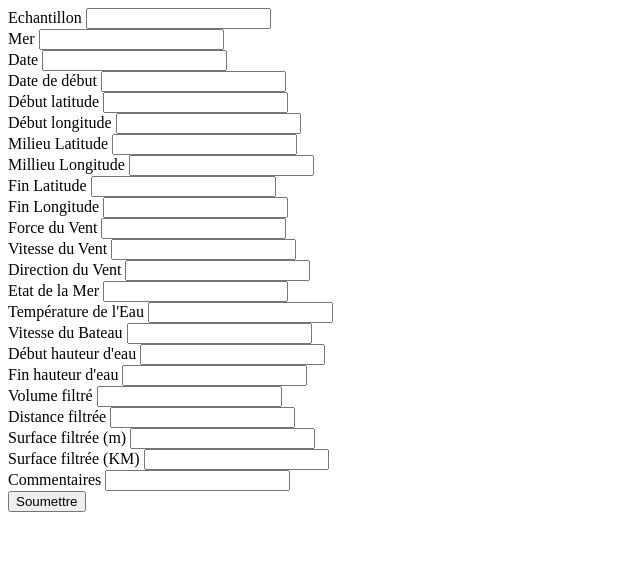
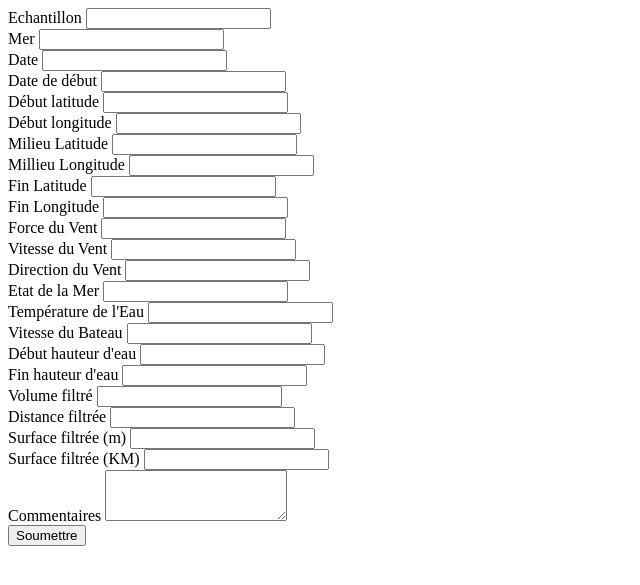
Before and after one commit to Jonathan-Auber/expedition-med, a PHP site: page /Hackaton/views/AddSampling.phtml in a window 1280 px wide. Shown: the top 585 px of the page, without its empty margins (0-640 px from the left). Run offline with PHP 8.4, Linux system fonts and the light colour scheme.

Commit message:
Update de AddSampling

```diff
--- a/views/AddSampling.phtml
+++ b/views/AddSampling.phtml
@@ -1,97 +1,98 @@
-<form class="m-5" method="POST" action="/expedition-med/Data/PushPrelevement">
+<form class="m-5 d-flex flex-wrap flex-row align-items-center" method="POST" action="http://localhost/Hackaton/expedition-med/Data/PushPrelevement">
 
 <div class="mb-3">
   <label for="Sample" class="form-label">Echantillon</label>
-    <input type="text" class="form-control w-25" id="Sample" aria-describedby="Input Sample" name="sample">
+  <input type="text" class="form-control w-75" id="Sample" aria-describedby="Input Sample" name="sample">
 </div>
 <div class="mb-3">
   <label for="Sea" class="form-label">Mer</label>
-    <input type="text" class="form-control w-25" id="Sea" name="sea">
+  <input type="text" class="form-control w-75" id="Sea" name="sea">
 </div>
 <div class="mb-3">
   <label for="Sate" class="form-label">Date</label>
-    <input type="text" class="form-control w-25" id="Date" name="date">
+  <input type="text" class="form-control w-75" id="Date" name="date">
 </div>
 <div class="mb-3">
   <label for="StartTime" class="form-label">Date de début</label>
-    <input type="text" class="form-control w-25" id="StartTime" name="startTime">
+  <input type="text" class="form-control w-75" id="StartTime" name="startTime">
 </div>
 <div class="mb-3">
   <label for="StartLatitude" class="form-label">Début latitude</label>
-    <input type="text" class="form-control w-25" id="StartLatitude" name="startLatitude">
+  <input type="text" class="form-control w-75" id="StartLatitude" name="startLatitude">
 </div>
 <div class="mb-3">
   <label for="StartLongitude" class="form-label">Début longitude</label>
-    <input type="text" class="form-control w-25" id="StartLongitude" name="startLongitude">
+  <input type="text" class="form-control w-75" id="StartLongitude" name="startLongitude">
 </div>
 <div class="mb-3">
   <label for="MidLatitude" class="form-label">Milieu Latitude</label>
-    <input type="text" class="form-control w-25" id="MidLatitude" name="midLatitude">
+  <input type="text" class="form-control w-75" id="MidLatitude" name="midLatitude">
 </div>
 <div class="mb-3">
   <label for="MidLongitude" class="form-label">Millieu Longitude</label>
-    <input type="text" class="form-control w-25" id="MidLongitude" name="midLongitude">
+  <input type="text" class="form-control w-75" id="MidLongitude" name="midLongitude">
 </div>
 <div class="mb-3">
   <label for="EndLatitude" class="form-label">Fin Latitude</label>
-    <input type="text" class="form-control w-25" id="EndLatitude" name="endLatitude">
+  <input type="text" class="form-control w-75" id="EndLatitude" name="endLatitude">
 </div>
 <div class="mb-3">
   <label for="EndLongitude" class="form-label">Fin Longitude</label>
-    <input type="text" class="form-control w-25" id="EndLongitude" name="endLongitude">
+  <input type="text" class="form-control w-75" id="EndLongitude" name="endLongitude">
 </div>
 <div class="mb-3">
   <label for="WindForce" class="form-label">Force du Vent</label>
-    <input type="text" class="form-control w-25" id="WindForce" name="windForce">
+  <input type="text" class="form-control w-75" id="WindForce" name="windForce">
 </div>
 <div class="mb-3">
   <label for="WindSpeed" class="form-label">Vitesse du Vent</label>
-    <input type="text" class="form-control w-25" id="WindSpeed" name="windSpeed">
+  <input type="text" class="form-control w-75" id="WindSpeed" name="windSpeed">
 </div>
 <div class="mb-3">
   <label for="WindDirection" class="form-label">Direction du Vent</label>
-    <input type="text" class="form-control w-25" id="WindDirection" name="windDirection">
+  <input type="text" class="form-control w-75" id="WindDirection" name="windDirection">
 </div>
 <div class="mb-3">
   <label for="SeaState" class="form-label">Etat de la Mer</label>
-    <input type="text" class="form-control w-25" id="SeaState" name="seaState">
+  <input type="text" class="form-control w-75" id="SeaState" name="seaState">
 </div>
 <div class="mb-3">
   <label for="WaterTemperature" class="form-label">Température de l'Eau</label>
-    <input type="text" class="form-control w-25" id="WaterTemperature" name="waterTemperature">
+  <input type="text" class="form-control w-75" id="WaterTemperature" name="waterTemperature">
 </div>
 <div class="mb-3">
   <label for="BoatSpeed" class="form-label">Vitesse du Bateau</label>
-    <input type="text" class="form-control w-25" id="BoatSpeed" name="boatSpeed">
+  <input type="text" class="form-control w-75" id="BoatSpeed" name="boatSpeed">
 </div>
 <div class="mb-3">
   <label for="StartFlowMeter" class="form-label">Début hauteur d'eau</label>
-    <input type="text" class="form-control w-25" id="StartFlowMeter" name="startFlowMeter">
+  <input type="text" class="form-control w-75" id="StartFlowMeter" name="startFlowMeter">
 </div>
 <div class="mb-3">
   <label for="EndFlowMeter" class="form-label">Fin hauteur d'eau</label>
-    <input type="text" class="form-control w-25" id="EndFlowMeter" name="endFlowMeter">
+  <input type="text" class="form-control w-75" id="EndFlowMeter" name="endFlowMeter">
 </div>
 <div class="mb-3">
   <label for="FilteredVolume" class="form-label">Volume filtré</label>
-    <input type="text" class="form-control w-25" id="FilteredVolume" name="filteredVolume">
+  <input type="text" class="form-control w-75" id="FilteredVolume" name="filteredVolume">
 </div>
 <div class="mb-3">
   <label for="FilteredDistance" class="form-label">Distance filtrée</label>
-    <input type="text" class="form-control w-25" id="FilteredDistance" name="filteredDistance">
+  <input type="text" class="form-control w-75" id="FilteredDistance" name="filteredDistance">
 </div>
 <div class="mb-3">
   <label for="FilteredSurface" class="form-label">Surface filtrée (m)</label>
-    <input type="text" class="form-control w-25" id="FilteredSurface" name="filteredSurface">
+  <input type="text" class="form-control w-75" id="FilteredSurface" name="filteredSurface">
 </div>
 <div class="mb-3">
   <label for="FilteredSurfaceKm" class="form-label">Surface filtrée (KM)</label>
-    <input type="text" class="form-control w-25" id="FilteredSurfaceKm" name="filteredSurfaceKm">
+  <input type="text" class="form-control w-75" id="FilteredSurfaceKm" name="filteredSurfaceKm">
 </div>
-  <div class="mb-3">
+<div class="mb-3 w-100">
   <label for="Commentaires" class="form-label">Commentaires</label>
-    <input type="text" class="form-control w-25" id="Commentaires" name="commentaires">
+  <textarea id="Commentaires" class="form-control" id="exampleFormControlTextarea1" rows="3" name="commentaires"></textarea>
 </div>
 
-  <button type="submit" class="btn btn-primary">Soumettre</button>
+
+<div class="w-100 text-center p-5"><button type="submit" class="btn btn-primary ">Soumettre</button></div>
 </form>
```
Lines whose indentation alone changed are shown as unchanged.
